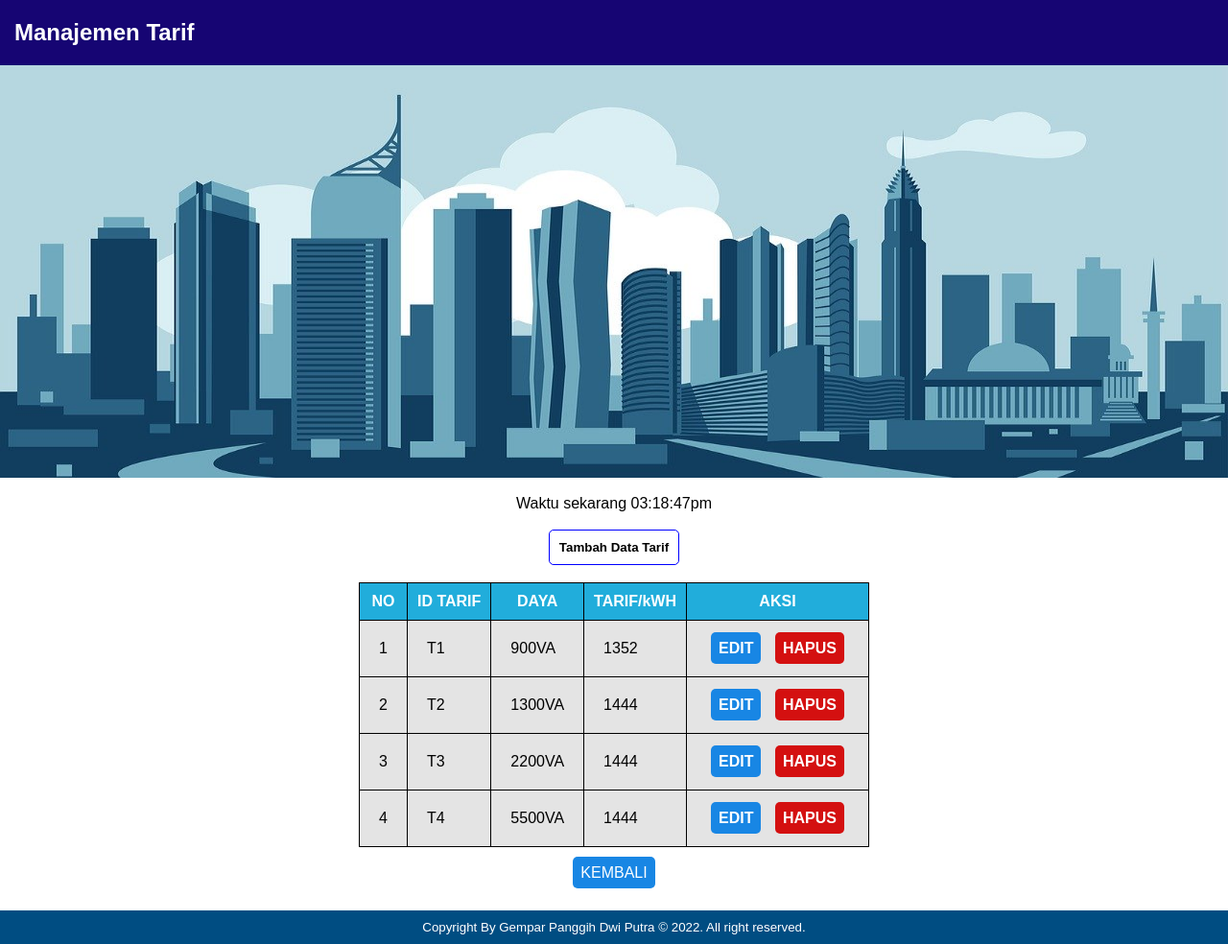
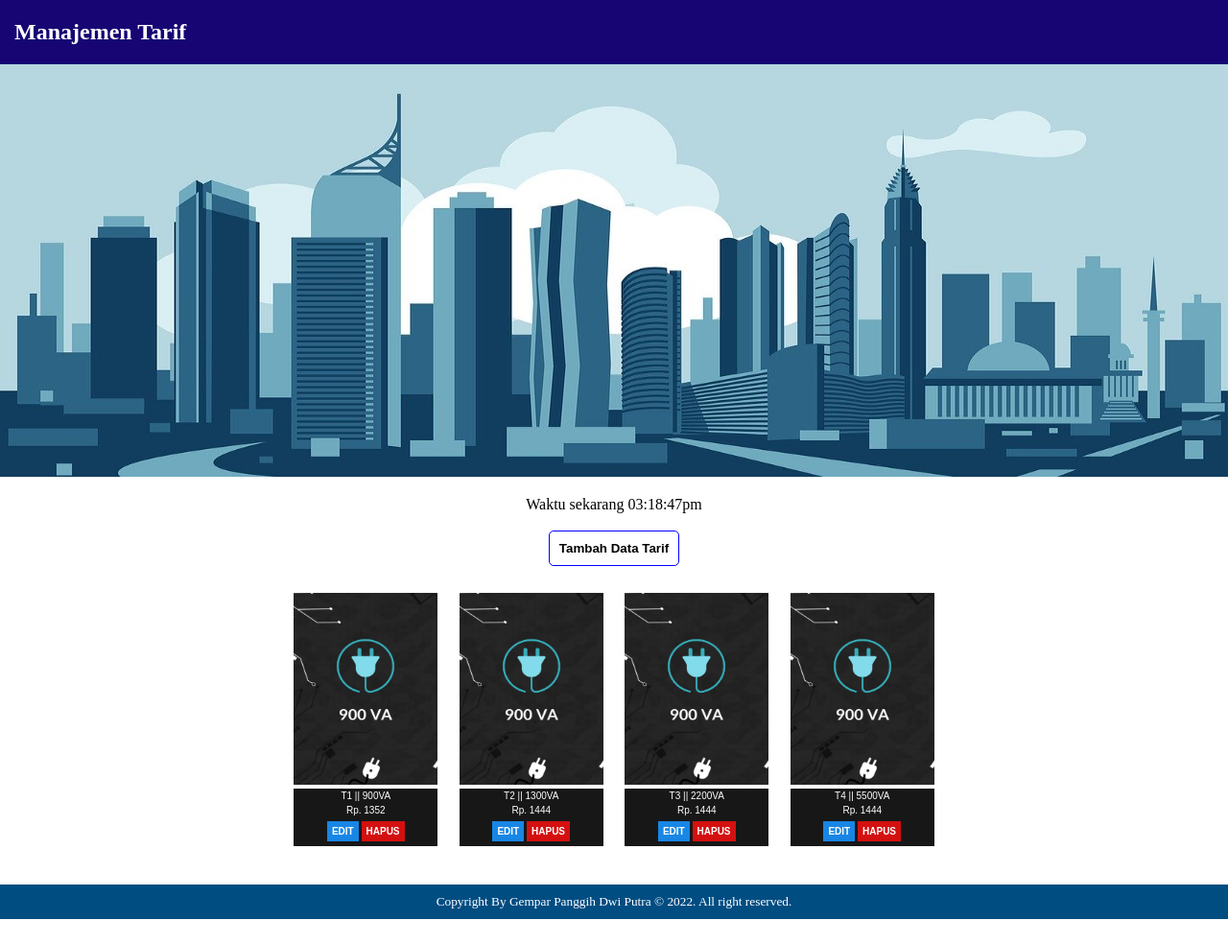
Before and after one commit to rosyanxone/PA_Web_A1, a PHP site: page /tarif/bacatarif.php in a window 1280 px wide. Shown: the whole page at 96% size. After the commit the page ends 958 px from the top, so only its background shows below. Run offline with PHP 8.4, Linux system fonts and the light colour scheme; data comes from the database, SQL or seed files in the repository.

Commit message:
update tampilan halaman tarif buat admin

```diff
--- /dev/null
+++ b/styles/tarif.css
@@ -0,0 +1,98 @@
+.container{
+    margin: auto;
+    width: 700px;
+}
+
+input{
+	background: #ffffff;
+	padding: 10px;
+	color: rgb(0, 0, 0);
+	border-radius: 5px;
+	border: 1px solid blue;
+	font-weight: bold;
+	cursor: pointer;
+}
+
+body {
+    margin: auto;
+}
+
+.bekgron{
+    width: 100%;
+    overflow: hidden;
+    background: #160573;
+}
+
+    .bekgron h2{
+        margin-left: 15px;
+        color: white;
+    }
+
+.gambar{
+    width: 100%;
+    height: 430px;
+    margin: auto;
+    background: url(../img/kotabiru.jpg);
+    background-size: 100% 100%;
+    margin-bottom: 20px;
+}
+
+.footer{
+    width: 100%;
+    background-color: #004d82;
+    text-align: center;
+    font-size: 10pt;
+    color: white;
+    padding-top: 10px;
+    padding-bottom: 10px;
+    margin-top: 30px;
+}
+
+
+.grid-container {
+    display: grid;
+    grid-template-columns: auto auto auto auto;
+    gap: 10px;
+    /* background-color: #2196F3; */
+    padding: 10px;
+}
+
+    .grid-container > div {
+        text-align: center;
+    }
+
+    .grid-container > div p{
+        width: 150px;
+        margin: auto;
+		line-height: 1.5;
+		font-size: 10px;
+		color: white;
+		background: #171717;
+        font-family: Arial, Helvetica, sans-serif;
+	}
+
+    .grid-container > div img{
+        width: 150px;
+		height: 200px;
+        margin: auto;
+    }
+
+    a{
+        text-decoration: none;
+    }
+
+    .grid-container > div p .edit{
+        background: #1886e4;
+        line-height: 3;
+        padding: 5px;
+        color: white;
+        font-weight: bold;
+    }
+
+    .grid-container > div p .hapus{
+        background: #d41010;
+        line-height: 3;
+        padding: 5px;
+        color: white;
+        font-weight: bold;
+    }
--- a/tarif/bacatarif.php
+++ b/tarif/bacatarif.php
@@ -1,11 +1,12 @@
 <?php
 		include '../koneksi.php';
 ?>
+
 <!DOCTYPE html>
 <html>
 <head>
 	<title></title>
-	<link rel="stylesheet" type="text/css" href="../styles/form.css">
+	<link rel="stylesheet" type="text/css" href="../styles/tarif.css">
 </head>
 <body>
     <div class="bekgron">
@@ -14,7 +15,7 @@
 	<div class="gambar">
 
 	</div>
-	<br>
+    <div class="container">
         <center>
             <?php
                     echo "Waktu sekarang ". date("h:i:sa");
@@ -22,18 +23,7 @@
             <input type="button" value="Tambah Data Tarif" onclick="location.href='tambahtarif.php'">
         </center>
         <br>
-		<center>
-		<table name="table" border="0" cellspacing="10" cellpadding="10">
-			<div class="biru">
-			<tr>
-				<th>NO</th>
-
-				<th>ID TARIF</th>
-				<th>DAYA</th>
-				<th>TARIF/kWH</th>
-				<th>AKSI</th>
-			</tr>
-			</div>
+        <div class="grid-container">
             <?php
 				$no=1;
 				$sql="SELECT * FROM tarif";
@@ -41,23 +31,27 @@
 				while ($data = mysqli_fetch_array($query))
 				{
 			?>
-					<tr>
-						<td><?php echo "$no"; ?></td>
-						<td><?php echo "$data[id]"; ?></td>
-						<td><?php echo "$data[daya]"; ?></td>
-						<td><?php echo "$data[tarifperkwh]"; ?></td>
-						<td>
+					<div>
+                        <img src="../img/voltase/2.png"/>
+                        <p>
+                            <?php echo "$data[id]"; ?> ||
+                            <?php echo "$data[daya]"; ?><br>
+                        </p>
+                        <p>
+                            Rp. <?php echo "$data[tarifperkwh]"; ?>
+                        </p>
+                        <p class="aksi">
                             <a class="edit" href="edittarif.php?id=<?php echo"$data[id]"; ?>">EDIT</a>
                             <a class="hapus" href="hapustarif.php?id=<?php echo"$data[id]"; ?>" onclick="return confirm('YAKINNN !!!')">HAPUS</a>
-						</td>
-					</tr>
+                        </p>
+                    </div>
 			<?php
 					$no++;
 				}
 			?>
-		</table><br>
-		<a class="tombol" href="../index.php">KEMBALI</a>
-		</center>
+        </div>
+    </div>
+
     <div class="footer">
 			Copyright By Gempar Panggih Dwi Putra &copy; 2022. All right reserved.
 	</div>
```
Also changed, not shown: index.php (+4 -4 lines), tarif/bacatarif_draft.php (added, +65 -0 lines). Lines whose indentation alone changed are shown as unchanged.
